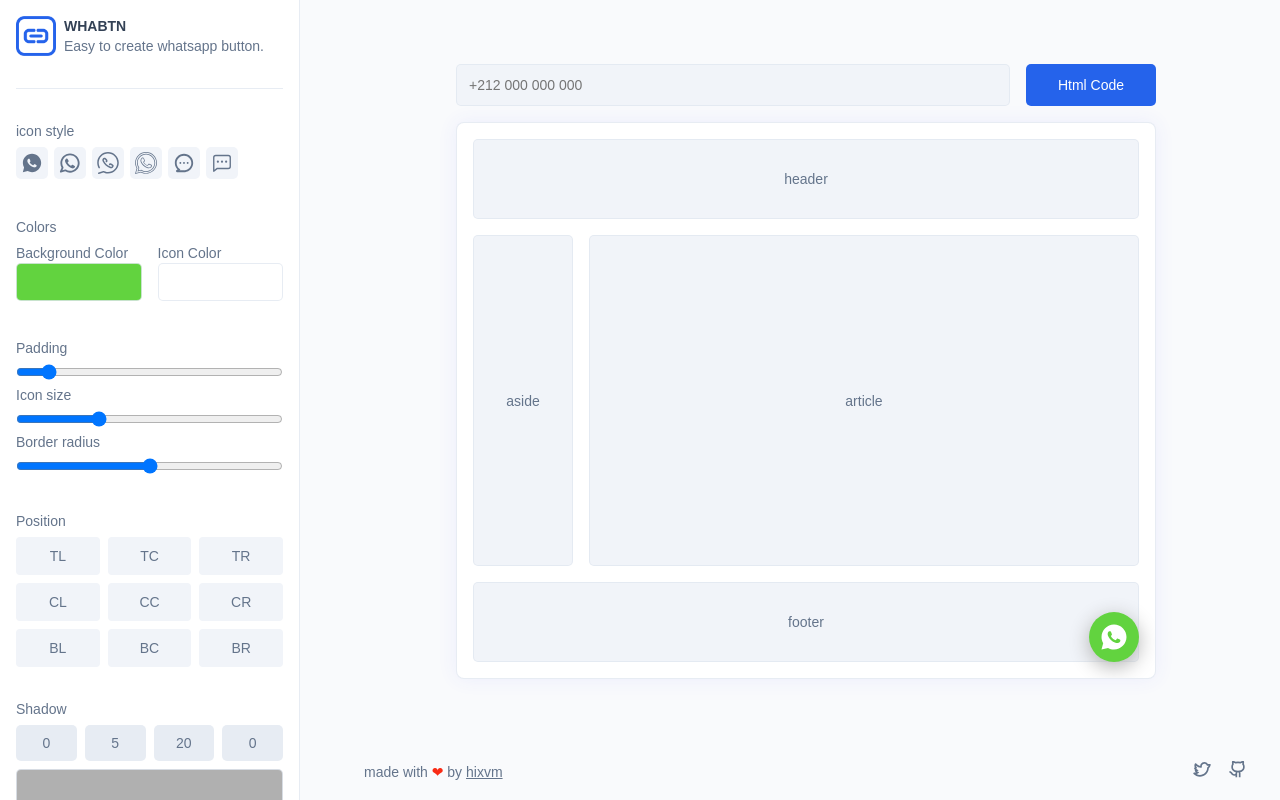
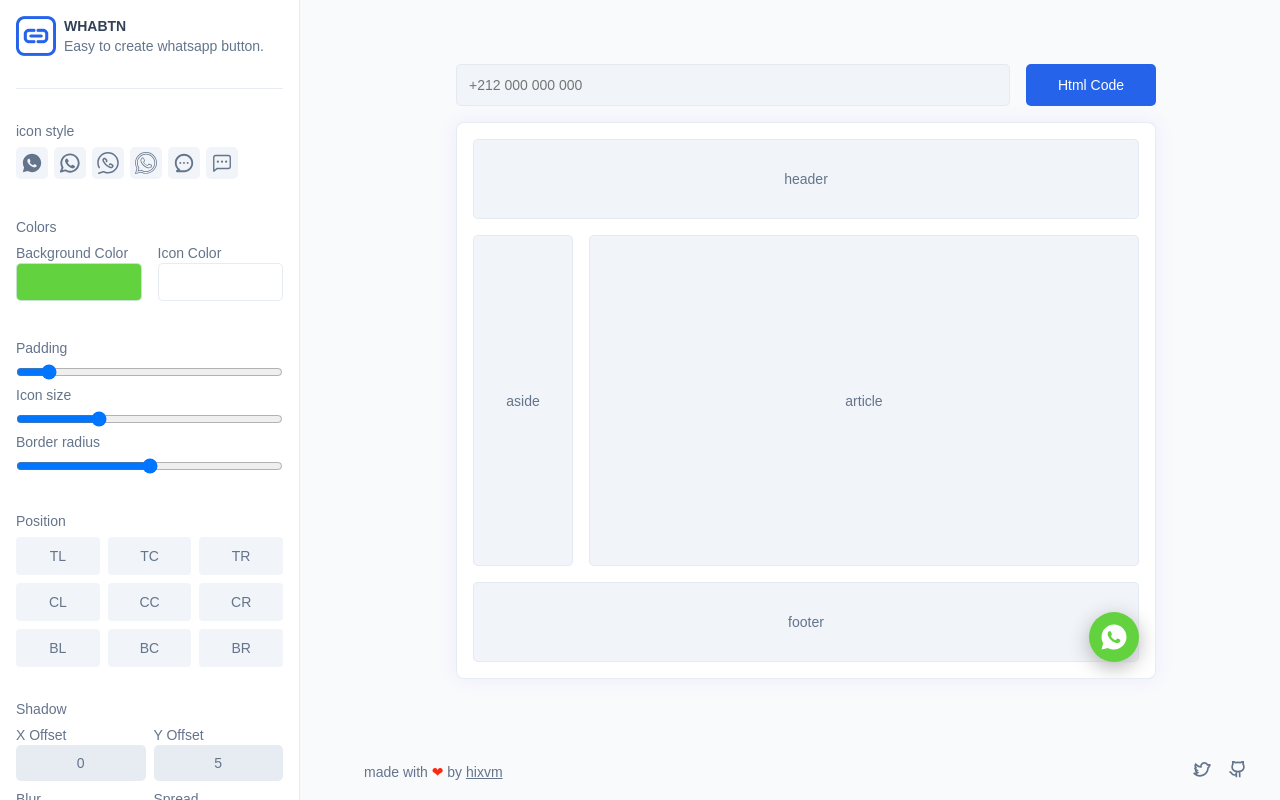
Before and after one commit to hixvmx/whabtn, a Next.js app: page / in a window 1280 px wide. Built offline with nearby package versions, Linux system fonts and the light colour scheme.

Commit message:
Added Shadow config labels

```diff
--- a/src/pages/index.jsx
+++ b/src/pages/index.jsx
@@ -215,30 +215,50 @@ export default function Index({ icons }) {
                      <span className="group_title">Shadow</span>
                      <div className="shadow">
                         <div className="numz">
+                           <div>
+                              <label htmlFor="shadowXOffset">X Offset</label>
                               <input
+                                 id="shadowXOffset"
                                  onChange={(e) =>
                                     setShadowXoffset(+e.target.value)
                                  }
                                  value={ShadowXoffset}
                                  type="number"
                               />
+                           </div>
+                           <div>
+                              <label htmlFor="shadowYOffset">Y Offset</label>
                               <input
+                                 id="shadowYOffset"
                                  onChange={(e) =>
                                     setShadowYoffset(+e.target.value)
                                  }
                                  value={ShadowYoffset}
                                  type="number"
                               />
+                           </div>
+                           <div>
+                              <label htmlFor="shadowBlur">Blur</label>
                               <input
-                              onChange={(e) => setShadowBlur(+e.target.value)}
+                                 id="shadowBlur"
+                                 onChange={(e) =>
+                                    setShadowBlur(+e.target.value)
+                                 }
                                  value={ShadowBlur}
                                  type="number"
                               />
+                           </div>
+                           <div>
+                              <label htmlFor="shadowSpread">Spread</label>
                               <input
-                              onChange={(e) => setShadowSpread(+e.target.value)}
+                                 id="shadowSpread"
+                                 onChange={(e) =>
+                                    setShadowSpread(+e.target.value)
+                                 }
                                  value={ShadowSpread}
                                  type="number"
                               />
+                           </div>
                         </div>
                         <input
                            onChange={(e) => setShadowColor(e.target.value)}
@@ -248,6 +268,7 @@ export default function Index({ icons }) {
                            hidden
                         />
                         <label htmlFor="ShadowColor">
+                           Color
                            <div style={{ background: ShadowColor }}></div>
                         </label>
                      </div>
--- a/src/styles/globals.css
+++ b/src/styles/globals.css
@@ -226,7 +226,7 @@ button {
 .shadow .numz {
    margin-bottom: 0.5rem;
    display: grid;
-   grid-template-columns: repeat(4, 1fr);
+   grid-template-columns: repeat(2, 1fr);
    grid-gap: 0.5rem;
 }
 
```
Lines whose indentation alone changed are shown as unchanged.
